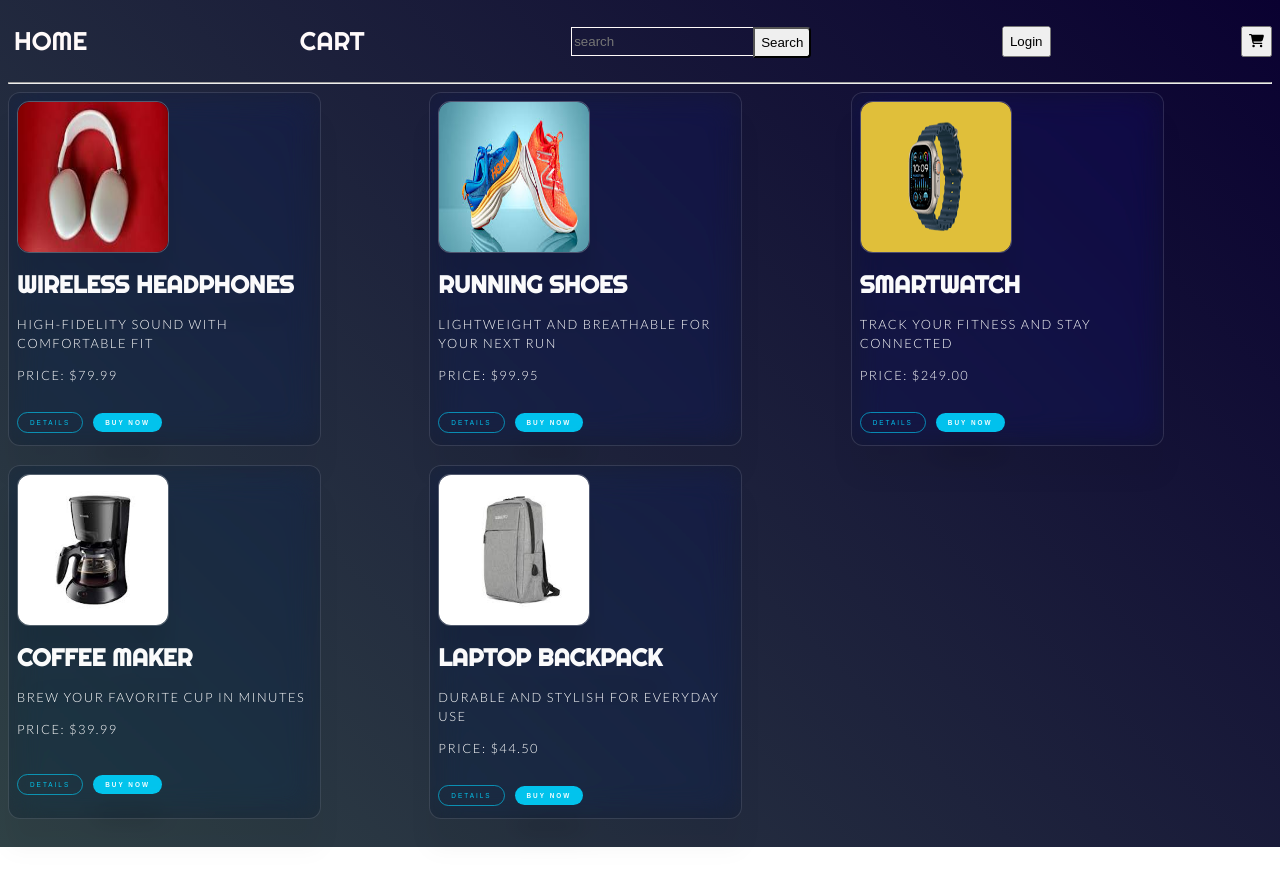
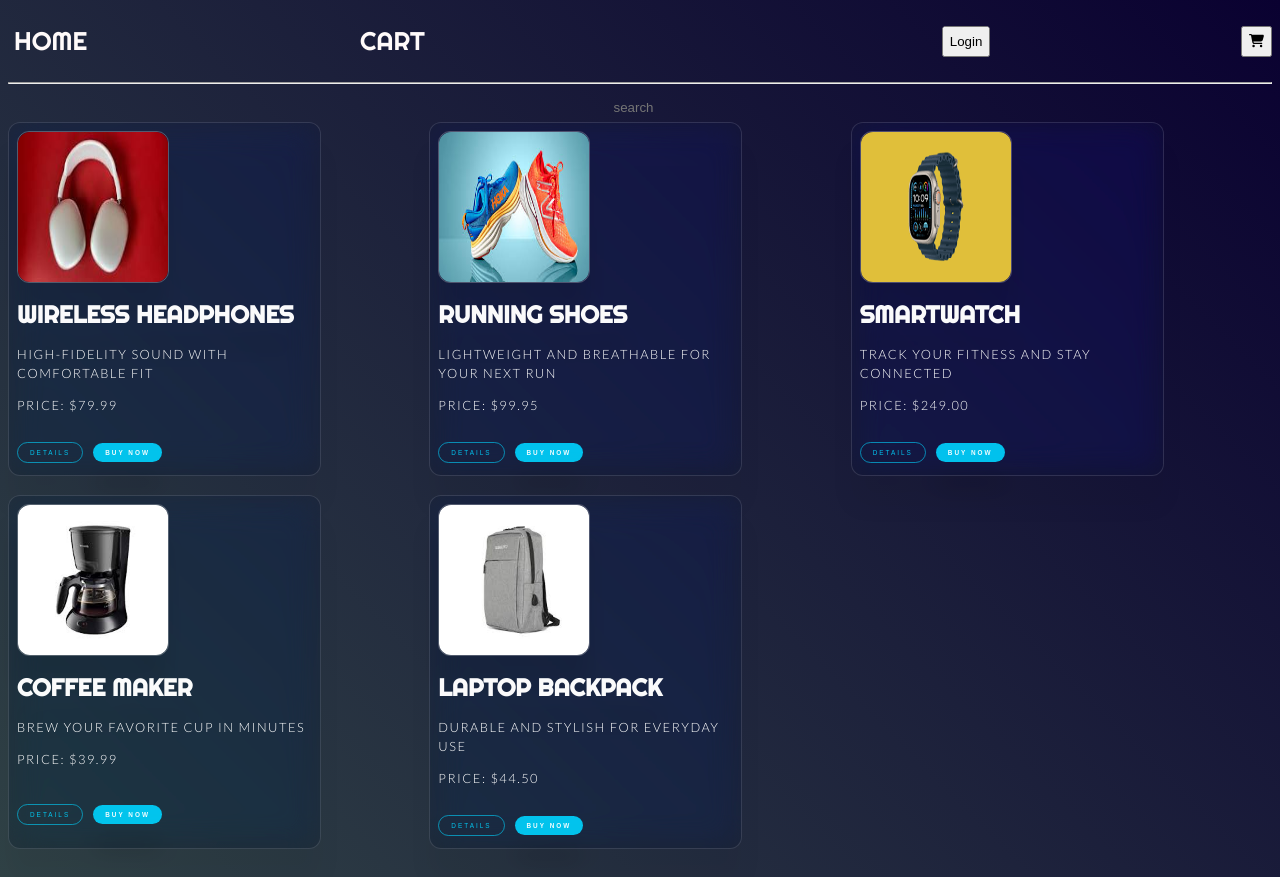
Before and after one commit to RayyanKhan4004/e-commerce-v1-0.1, a React (Vite) app: page / in a window 1280 px wide. Before the commit the page ends 847 px from the top, so only its background shows below. Built offline with nearby package versions, Linux system fonts and the light colour scheme.

Commit message:
adding new components
change in navbar
improve search bar
added search bar into main container

```diff
--- a/src/components/Card.jsx
+++ b/src/components/Card.jsx
@@ -1,14 +1,15 @@
 import React from 'react';
-import './card.css'; // Assuming a CSS file named card.css exists
-// Import the data from a separate file (assuming data.js)
+import './card.css';
+
 import data from '../data/data';
 export default function Card() {
   // Use destructuring to extract product properties directly
   return (
+    // search logic //
+
 
     <div className="product-card">
-         {/* <input type="search" name="search" id="search" placeholder='search'  className= {`container-nav-s ` } />
-     <button className='search' > Search</button>    */}
+         <input  type="search" name="search" id="search" placeholder='search'  className= {`container-nav-s ` } />
 
       {data.map((product, index) => (
         <div key={product.id}>
--- /dev/null
+++ b/src/components/Footer.css
@@ -0,0 +1,11 @@
+:root{
+    --mainColor : linear-gradient(45deg, rgb(48, 66, 70) 0%, rgb(10, 1, 49) 100%);
+}
+.container-footer{
+    display: grid;
+    background: var(--mainColor);
+
+    grid-template-columns: repeat(3,1fr);
+    justify-items: center;
+
+}
--- a/src/components/Header.jsx
+++ b/src/components/Header.jsx
@@ -18,11 +18,12 @@ const header = function(){
       <h1 className='h1-nav'>  <button> <NavLink to="/" class activeClassName={"active-d"} end={true} > Home </NavLink></button></h1>
       <h1 className='h1-nav'><button> <NavLink to='/cart' > Cart </NavLink></button></h1>
       <div className='container-nav' >
-     <input style={{zIndex : '2',}} type="search" name="search" id="search" placeholder='search'  className= {`container-nav-s ` } />
-     <button className='search' > Search</button>
+
+     {/* <button className='search' > Search</button>     */}
      </div>
       <div className='login-div'> <button className='login-btn' >
-      <NavLink activeClassName={`active-d`} to="/login">Login</NavLink></button></div>        <div className='cart-nav'>
+      <NavLink activeClassName={`active-d`} to="/login">Login</NavLink></button></div>
+        <div className='cart-nav'>
           <span>
             <button onClick={goToCartFx} className='cart-nav' >
               {/* npm install --save @fortawesome/fontawesome-svg-core @fortawesome/free-solid-svg-icons @fortawesome/react-fontawesome */}
--- a/src/components/card.css
+++ b/src/components/card.css
@@ -149,8 +149,11 @@ h1{
 @media (max-width: 576px) {
     .product-card{
         display: grid;
+        margin-left: 10vh;
         grid-template-columns: repeat(1, 1fr);
+        align-items: center;
     .container{
+
       justify-content: center;
         align-items: center;
     }
@@ -160,3 +163,19 @@ h1{
 }
 
 }
+.product-card > input{
+  height: 30px;
+  width: auto;
+  display: grid;
+  /* z-index: ; */
+  /* position:fixed; */
+  grid-column: 1/4;
+  background: transparent;
+  border: none;
+  color: snow;
+  /* justify-items: center; */
+  text-align: center;
+}
+.product-card > input:focus{
+  outline: none;
+}
```
Also changed, not shown: src/components/Footer.jsx (added, +17 -0 lines), src/components/Header2.jsx (+25 -25 lines).
